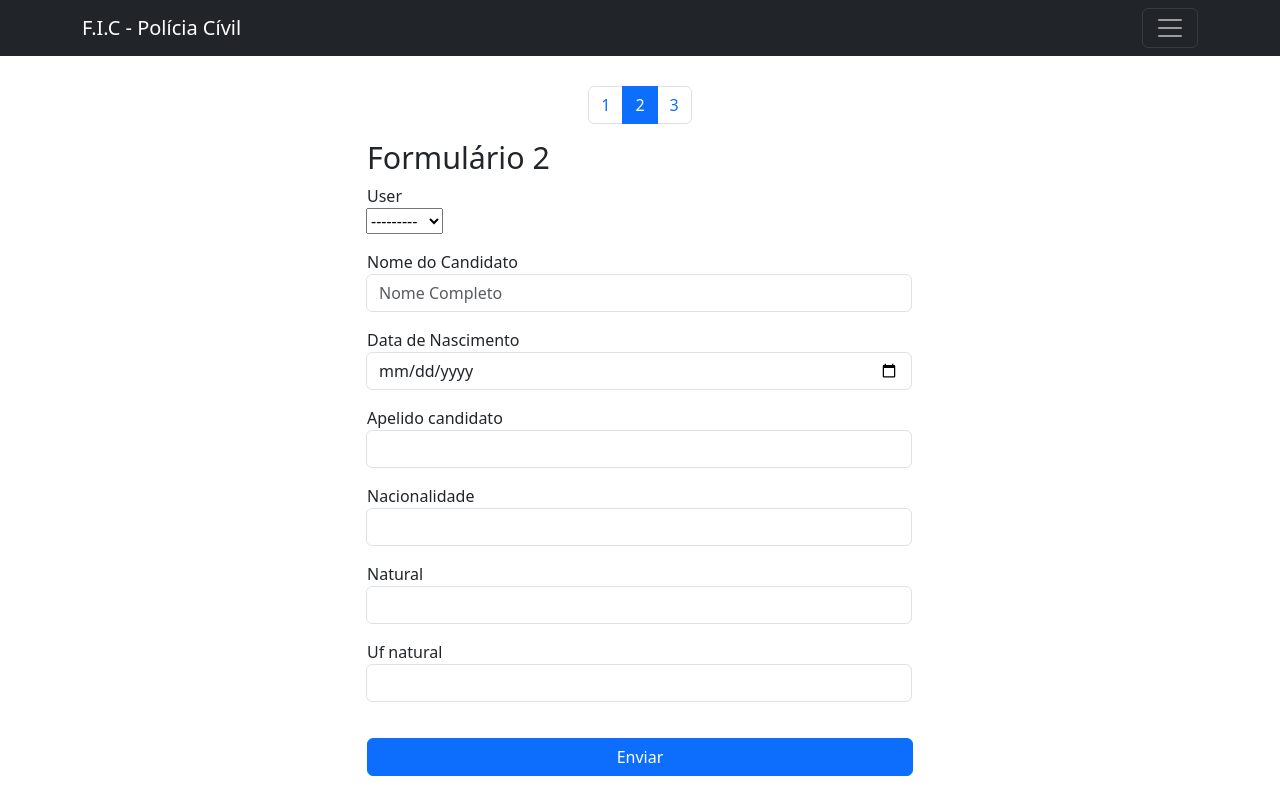
After one commit to EliasCacau/estagio, a Django app: page /formulario_2/ in a window 1280 px wide. The commit adds this page. Run offline with Django 4.2, Linux system fonts and the light colour scheme; the visitor is signed in with stand-in values (Sample User, id 1); data comes from the database, SQL or seed files in the repository.

Commit message:
Create Forms

```diff
--- a/formulario/forms.py
+++ b/formulario/forms.py
@@ -1,8 +1,58 @@
 # forms.py
 from django import forms
+from django.core.exceptions import ValidationError
+from django.core.validators import RegexValidator
+
+from .models import DadosCandidato
 
 
-class MeuFormulario(forms.Form):
-    nome = forms.CharField(max_length=100)
-    email = forms.EmailField()
-    mensagem = forms.CharField(widget=forms.Textarea)
+def validate_not_empty(value):
+    if not value.strip():
+        raise ValidationError("Este campo não pode estar vazio.")
+
+
+class RegisterForm(forms.ModelForm):
+    class Meta:
+        model = DadosCandidato
+        fields = ["nome_candidato", "data_nasc_candidato"]
+        errors = {"nome_candidato": "Insira o nome do candidato"}
+        validators = RegexValidator(
+            regex="^[A-Za-z]*$", message="Informe apenas letras.", code="invalid_nome"
+        )
+        labels = {
+            "nome_candidato": "Nome do Candidato",
+            "data_nasc_candidato": "Data de Nascimento",
+        }
+        widgets = {
+            "nome_candidato": forms.TextInput(
+                attrs={"class": "form-control col-md-6", "placeholder": "Nome Completo"}
+            ),
+            "data_nasc_candidato": forms.DateInput(
+                attrs={"class": "form-control", "type": "date"}
+            ),
+        }
+        help_text = {"nome_candidato": "Digite o nome completo"}
+
+
+class RegisterForm2(forms.ModelForm):
+    class Meta:
+        model = DadosCandidato
+        fields = "__all__"
+        errors = {"nome_candidato": "Insira o nome do candidato"}
+        labels = {
+            "nome_candidato": "Nome do Candidato",
+            "data_nasc_candidato": "Data de Nascimento",
+        }
+        widgets = {
+            "nome_candidato": forms.TextInput(
+                attrs={"class": "form-control col-md-6", "placeholder": "Nome Completo"}
+            ),
+            "data_nasc_candidato": forms.DateInput(
+                attrs={"class": "form-control", "type": "date"}
+            ),
+            "apelido_candidato": forms.TextInput(attrs={"class": "form-control"}),
+            "nacionalidade": forms.TextInput(attrs={"class": "form-control"}),
+            "natural": forms.TextInput(attrs={"class": "form-control"}),
+            "uf_natural": forms.TextInput(attrs={"class": "form-control"}),
+        }
+        help_text = {"nome_candidato": "Digite o nome completo"}
--- a/formulario/models.py
+++ b/formulario/models.py
@@ -14,10 +14,10 @@ class DadosCandidato(models.Model):
     nome_candidato = models.CharField(max_length=100, null=True)
     data_nasc_candidato = models.DateField()
     # estado_civil = models.CharField(max_length=10, choices=OPCOES)
-    # apelido_candidato = models.CharField(max_length=60)
-    # nacionalidade = models.CharField(max_length=60)
-    # natural = models.CharField(max_length=60)
-    # uf_natural = models.CharField(max_length=10)
+    apelido_candidato = models.CharField(max_length=60)
+    nacionalidade = models.CharField(max_length=60)
+    natural = models.CharField(max_length=60)
+    uf_natural = models.CharField(max_length=10)
 
     # nome_pai = models.CharField(max_length=100)
     # nome_mae = models.CharField(max_length=100)
--- /dev/null
+++ b/formulario/templates/formulario_2.html
@@ -0,0 +1,49 @@
+{% extends 'menu.html' %}
+
+{% block title %} Formulário {% endblock %}
+
+{% block content %}
+<nav aria-label="...">
+    <ul class="pagination pagination justify-content-center" style="margin-top:30px">
+        <li class="page-item " aria-current="page">
+            <a class="page-link" href="/formulario">1</a>
+        </li>
+        <li class="page-item active"><span class="page-link">2</span></li>
+        <li class="page-item"><a class="page-link" href="">3</a></li>
+    </ul>
+</nav>
+
+<div class="container">
+    <div class="row justify-content-center">
+        <div class="col-md-6">
+            <h1 style="font-size:190%">Formulário 2</h1>
+
+            <form action="{% url 'formulario:formulario_enviado_2' %}" method="POST">
+                {% csrf_token %}
+
+                {% for field in form %}
+                    <div class="input-group">
+                        <label for="{{ field.id_for_label }}">{{ field.label }}</label>
+                        <div class="input-group mb-3">
+                            {{field}}
+                        </div>
+                        {% if field.help_text %}
+                            <p class="help-text">{{ field.help_text }}</p>
+                        {% endif %}
+                        {{ form.errors }}
+                    </div>
+                {% endfor %}
+
+                <div style="margin-top: 20px;" class="form-group">
+                    <!-- Button -->
+                    {% comment %} <div class="position-fixed bottom-0 end-0 p-3"> {% endcomment %}
+                    <div class="d-grid gap-2">
+                        <input type="submit" class="btn btn-primary" value="Enviar">
+                    </div>
+                </div>
+            </form>
+        </div>
+    </div>
+</div>
+
+{% endblock %}
--- a/formulario/templates/menu.html
+++ b/formulario/templates/menu.html
@@ -6,6 +6,12 @@
   <link href="https://cdn.jsdelivr.net/npm/bootstrap@5.3.1/dist/css/bootstrap.min.css" rel="stylesheet" integrity="sha384-4bw+/aepP/YC94hEpVNVgiZdgIC5+VKNBQNGCHeKRQN+PtmoHDEXuppvnDJzQIu9" crossorigin="anonymous">
   <script src="https://cdn.jsdelivr.net/npm/bootstrap@5.3.1/dist/js/bootstrap.bundle.min.js" integrity="sha384-HwwvtgBNo3bZJJLYd8oVXjrBZt8cqVSpeBNS5n7C8IVInixGAoxmnlMuBnhbgrkm" crossorigin="anonymous"></script>
   <title>{% block title %} {% endblock %}</title>
+  <style>
+    .errorlist {
+      list-style-type: none;
+      color: #da525d;
+    }
+  </style>
 </head>
 <body>
   <nav class="navbar navbar-dark bg-dark">
--- a/formulario/urls.py
+++ b/formulario/urls.py
@@ -2,6 +2,13 @@ from django.urls import path
 
 from . import views
 
+app_name = "formulario"
+
 urlpatterns = [
     path("formulario/", views.formulario, name="formulario"),
+    path("formulario_2/", views.formulario_2, name="formulario_2"),
+    path("formulario/enviado/", views.formulario_enviado, name="formulario_enviado"),
+    path(
+        "formulario_2/enviado/", views.formulario_enviado, name="formulario_enviado_2"
+    ),
 ]
--- a/formulario/views.py
+++ b/formulario/views.py
@@ -1,21 +1,105 @@
 # from django.contrib.auth import login
 from django.contrib.auth.decorators import login_required
-from django.http import HttpResponse
-from django.shortcuts import render
+from django.core.paginator import Paginator
+from django.http import Http404
 
+# from django.http import HttpResponse
+from django.shortcuts import redirect, render
+
+from .forms import RegisterForm, RegisterForm2
 from .models import DadosCandidato
 
 
 @login_required(login_url="/login")
 def formulario(request):
-    if request.method == "GET":
-        return render(request, "formulario.html")
+    register_form_data = request.session.get("register_form_data", None)
+    if register_form_data:
+        form = RegisterForm(register_form_data)
+        return render(
+            request,
+            "formulario.html",
+            {
+                "form": form,
+            },
+        )
     else:
-        user = request.user
-        dados = DadosCandidato.objects.create(
-            user=user,
-            nome_candidato=request.POST.get("nome_candidato"),
-            data_nasc_candidato=request.POST.get("data_nasc"),
+        form = RegisterForm()
+        return render(
+            request,
+            "formulario.html",
+            {
+                "form": form,
+            },
         )
-        dados.save()
-        return HttpResponse("Formulário enviado com sucesso")
+
+
+@login_required(login_url="/login")
+def formulario_enviado(request):
+    if not request.POST:
+        raise Http404()
+
+    user = request.user
+    dados = DadosCandidato.objects.filter(user=user).first()
+    POST = request.POST
+    request.session["register_form_data"] = POST
+    form = RegisterForm(POST)
+
+    dados = DadosCandidato.objects.create(
+        user=user,
+        nome_candidato=request.POST.get("nome_candidato"),
+        data_nasc_candidato=request.POST.get("data_nasc_candidato"),
+    )
+    dados.save()
+    return redirect("formulario:formulario")
+
+
+@login_required(login_url="/login")
+def formulario_2(request):
+    register_form_data = request.session.get("register_form_data", None)
+    form = RegisterForm2(register_form_data)
+    return render(
+        request,
+        "formulario_2.html",
+        {
+            "form": form,
+        },
+    )
+
+
+@login_required(login_url="/login")
+def formulario_enviado_2(request):
+    if not request.POST:
+        raise Http404()
+    POST = request.POST
+    request.session["register_form_data"] = POST
+    form = RegisterForm2(POST)
+    return redirect("formulario:formulario_2")
+
+
+# @login_required(login_url="/login")
+# def formulario(request):
+#     user = request.user
+#     dados = DadosCandidato.objects.filter(user=user).first()
+
+#     if request.method == "GET":
+#         return render(
+#             request,
+#             "formulario.html",
+#             context={
+#                 "dados": dados,
+#             },
+#         )
+#     else:
+#         dados = DadosCandidato.objects.create(
+#             user=user,
+#             nome_candidato=request.POST.get("nome_candidato"),
+#             data_nasc_candidato=request.POST.get("data_nasc"),
+#         )
+#         # dados.save()
+#         return render(request, "sucesso.html")
+
+
+# @login_required(login_url="/login")
+# def formulario_enviado(request):
+#     if request.method == "GET":
+#         return render(request, "sucesso.html")
--- a/projeto/settings.py
+++ b/projeto/settings.py
@@ -10,6 +10,7 @@ For the full list of settings and their values, see
 https://docs.djangoproject.com/en/4.2/ref/settings/
 """
 
+import os
 from pathlib import Path
 
 # Build paths inside the project like this: BASE_DIR / 'subdir'.
@@ -20,7 +21,7 @@ BASE_DIR = Path(__file__).resolve().parent.parent
 # See https://docs.djangoproject.com/en/4.2/howto/deployment/checklist/
 
 # SECURITY WARNING: keep the secret key used in production secret!
-SECRET_KEY = "django-insecure-s4e7g)9t!$h*idji_eh6!v*bba94s)izd=kl+f=kfqj)i(a6z)"
+SECRET_KEY = os.environ.get("SECRET_KEY", "INSECURE")  # noqa: E261, E501
 
 # SECURITY WARNING: don't run with debug turned on in production!
 DEBUG = True
@@ -39,6 +40,7 @@ INSTALLED_APPS = [
     "django.contrib.staticfiles",
     "usuarios",
     "formulario",
+    "bootstrapform",
 ]
 
 MIDDLEWARE = [
--- a/usuarios/urls.py
+++ b/usuarios/urls.py
@@ -9,4 +9,5 @@ urlpatterns = [
     path("matricula/", views.matricula, name="matricula"),
     path("confirma_matricula/", views.confirma_matricula, name="confirma_matricula"),
     path("sair/", views.sair, name="sair"),
+    # path("formulario/", views.formulario, name="formulario"),
 ]
--- a/usuarios/views.py
+++ b/usuarios/views.py
@@ -73,7 +73,7 @@ def login(request):
 
         if user:
             login_django(request, user)
-            return redirect("formulario")
+            return redirect("formulario:formulario")
         else:
             return render(
                 request,
```
Also changed, not shown: formulario/templates/formulario.html (+17 -11 lines), formulario/templates/sucesso.html (added, +9 -0 lines).
